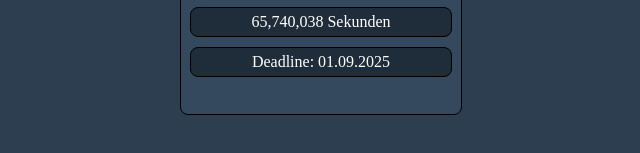
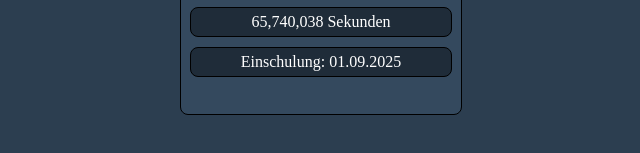
Before and after one commit to DayanWalter/countdown, a website built with webpack: page src/template.html in a window 1280 px wide. Shown: the part 501-654 px from the top of the page, 319-959 px from the left. Built offline with nearby package versions, Linux system fonts and the light colour scheme.

Commit message:
Pulled deadline out of updateCountdown

```diff
--- a/src/index.js
+++ b/src/index.js
@@ -67,6 +67,8 @@ const DOM = (() => {
   const deadline = document.createElement("div");
   deadline.id = "deadline";
   deadline.classList.add("time-container");
+  deadline.textContent =
+    `Einschulung: ` + format(new Date("2025-09-01 08:00:00"), "dd.MM.yyyy");
 
   countdown.append(deadline);
 })();
@@ -101,9 +103,6 @@ function updateCountdown() {
   document.getElementById("hours").textContent = `${hours} Stunden`;
   document.getElementById("minutes").textContent = `${minutes} Minuten`;
   document.getElementById("seconds").textContent = `${seconds} Sekunden`;
-
-  document.getElementById("deadline").textContent =
-    `Deadline: ` + format(new Date("2025-09-01 08:00:00"), "dd.MM.yyyy");
 }
 
 updateCountdown();
```
Also changed, not shown: dist/index.html, 2 other files.
